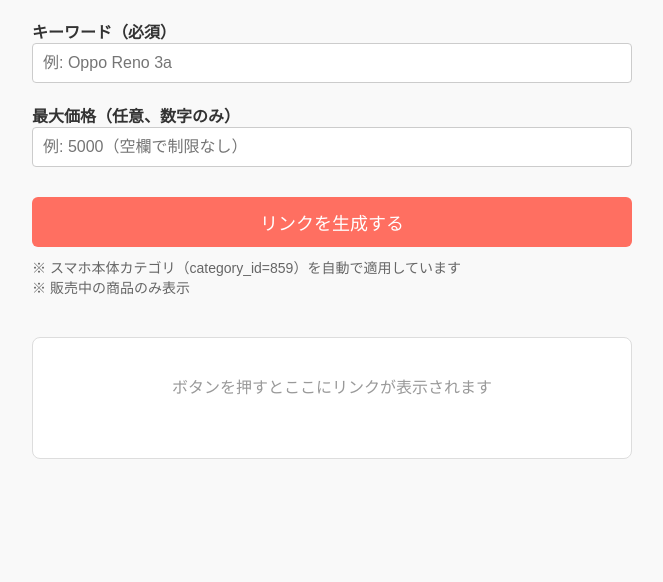
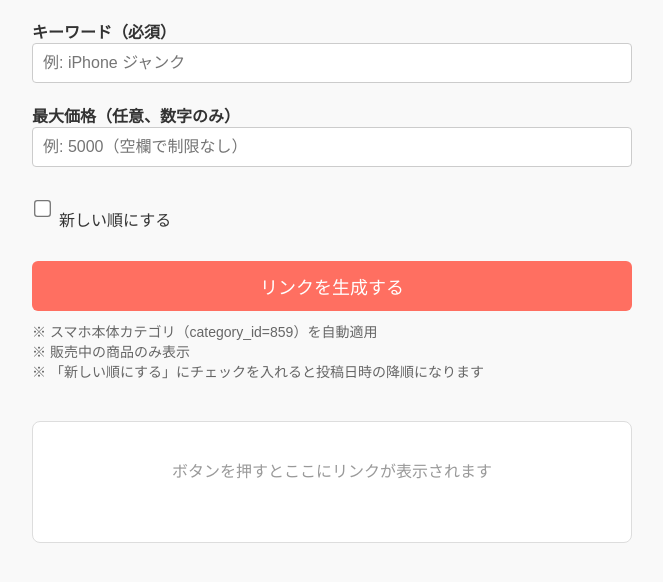
Before and after one commit to KTRBS/mercari-link-gen, a plain HTML site: page index.html in a window 1280 px wide. Shown: the part 130-712 px from the top of the page, without its empty margins (308-971 px from the left). Drawn offline with Linux system fonts and the light colour scheme.

Commit message:
Update index.html

```diff
--- a/index.html
+++ b/index.html
@@ -29,6 +29,16 @@
             border: 1px solid #ccc;
             border-radius: 4px;
             box-sizing: border-box;
+        }
+        .checkbox-area {
+            margin-top: 20px;
+            display: flex;
+            align-items: center;
+        }
+        .checkbox-area input[type="checkbox"] {
+            width: auto;
+            margin-right: 10px;
+            transform: scale(1.3);
         }
         button#generateBtn {
             margin-top: 30px;
@@ -83,14 +93,25 @@
     <h1>メルカリ検索リンク生成ツール</h1>
 
     <label for="keyword">キーワード（必須）</label>
-    <input type="text" id="keyword" placeholder="例: Oppo Reno 3a">
+    <input type="text" id="keyword" placeholder="例: iPhone ジャンク">
 
     <label for="priceMax">最大価格（任意、数字のみ）</label>
     <input type="text" id="priceMax" placeholder="例: 5000（空欄で制限なし）">
 
+    <div class="checkbox-area">
+        <input type="checkbox" id="sortNewest">
+        <label for="sortNewest" style="display: inline; font-weight: normal; cursor: pointer;">
+            新しい順にする
+        </label>
+    </div>
+
     <button id="generateBtn">リンクを生成する</button>
 
-    <p class="note">※ スマホ本体カテゴリ（category_id=859）を自動で適用しています<br>※ 販売中の商品のみ表示</p>
+    <p class="note">
+        ※ スマホ本体カテゴリ（category_id=859）を自動適用<br>
+        ※ 販売中の商品のみ表示<br>
+        ※ 「新しい順にする」にチェックを入れると投稿日時の降順になります
+    </p>
 
     <div id="linkArea">
         <p style="color: #999;">ボタンを押すとここにリンクが表示されます</p>
@@ -99,6 +120,7 @@
     <script>
         const keywordInput = document.getElementById('keyword');
         const priceMaxInput = document.getElementById('priceMax');
+        const sortNewestCheckbox = document.getElementById('sortNewest');
         const generateBtn = document.getElementById('generateBtn');
         const linkArea = document.getElementById('linkArea');
 
@@ -111,15 +133,19 @@
 
             let url = 'https://jp.mercari.com/search?keyword=' + encodeURIComponent(keyword);
 
-            // スマホ本体カテゴリを固定
+            // 固定パラメータ
             url += '&category_id=859';
-
-            // 販売中のみ
             url += '&status=on_sale';
 
+            // 最大価格
             const priceMax = priceMaxInput.value.trim();
             if (priceMax && !isNaN(priceMax) && priceMax > 0) {
                 url += '&price_max=' + encodeURIComponent(priceMax);
+            }
+
+            // 新しい順（チェックが入っているときのみ）
+            if (sortNewestCheckbox.checked) {
+                url += '&sort=created_time&order=desc';
             }
 
             linkArea.innerHTML = `
@@ -141,6 +167,9 @@
         priceMaxInput.addEventListener('keypress', e => {
             if (e.key === 'Enter') generateLink();
         });
+        sortNewestCheckbox.addEventListener('change', () => {
+            if (keywordInput.value.trim()) generateLink(); // キーワード入力済みなら即反映（便利）
+        });
     </script>
 </body>
 </html>
```
